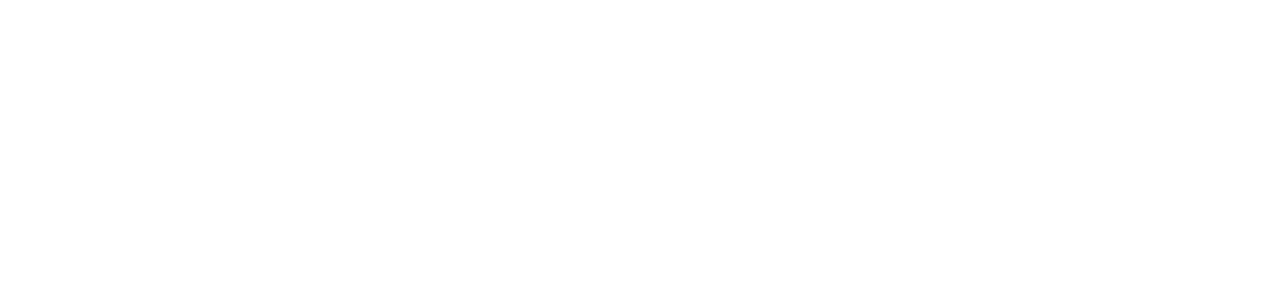
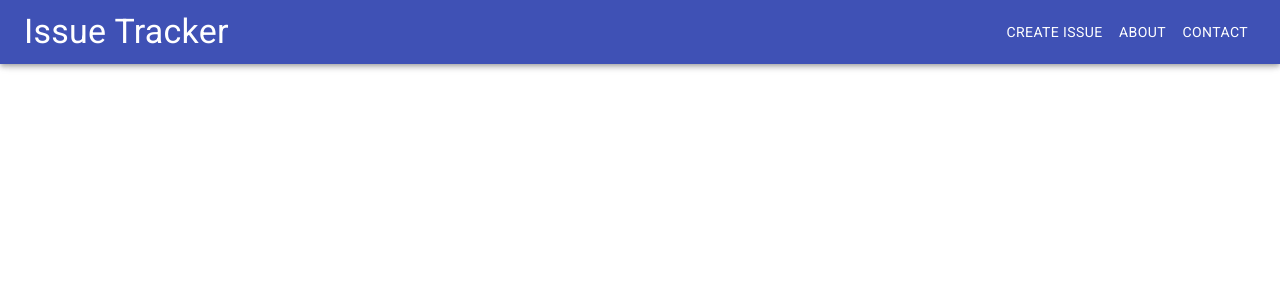
Before and after one commit to TavianT/react-issues-tracker, a React (Create React App) app in the folder issue-tracker/: page / in a window 1280 px wide. Shown: the top 300 px of the page. Built offline with nearby package versions, Linux system fonts and the light colour scheme.

Commit message:
Nav component design done

```diff
--- a/issue-tracker/src/App.js
+++ b/issue-tracker/src/App.js
@@ -1,9 +1,9 @@
-import Navbar from "./Navbar";
+import Appbar from "./Appbar";
 
 function App() {
   return (
     <div className="App">
-
+      <Appbar></Appbar>
       <div className="content">
 
       </div>
--- /dev/null
+++ b/issue-tracker/src/Appbar.js
@@ -0,0 +1,20 @@
+import { AppBar, Toolbar, Typography } from '@material-ui/core';
+import Nav from './Nav'
+
+const Appbar = () => {
+    return (
+        <div className="Appbar">
+            <AppBar>
+                <Toolbar>
+                    <Typography variant="h4" style={{ flex: 1 }}>
+                        Issue Tracker
+                    </Typography>
+                    <Nav></Nav>
+                </Toolbar>
+            </AppBar>
+        </div>
+
+    );
+}
+
+export default Appbar;
--- /dev/null
+++ b/issue-tracker/src/Nav.js
@@ -0,0 +1,18 @@
+import Button from '@material-ui/core/Button'
+const Nav = () => {
+    return (
+        <div>
+        <Button color="inherit">
+            Create Issue
+        </Button>
+        <Button color="inherit">
+            About
+        </Button>
+        <Button color="inherit">
+            Contact
+        </Button>
+        </div>
+     );
+}
+
+export default Nav;
--- a/issue-tracker/src/Navbar.js
+++ /dev/null
@@ -1,7 +0,0 @@
-const Navbar = () => {
-    return (
-        <h1>placeholder</h1>
-    );
-}
-
-export default Navbar;
--- a/issue-tracker/src/index.css
+++ b/issue-tracker/src/index.css
@@ -9,3 +9,7 @@
   font-family: source-code-pro, Menlo, Monaco, Consolas, 'Courier New',
     monospace;
 }
+
+.Appbar {
+  flex-grow: 1;
+}
```
